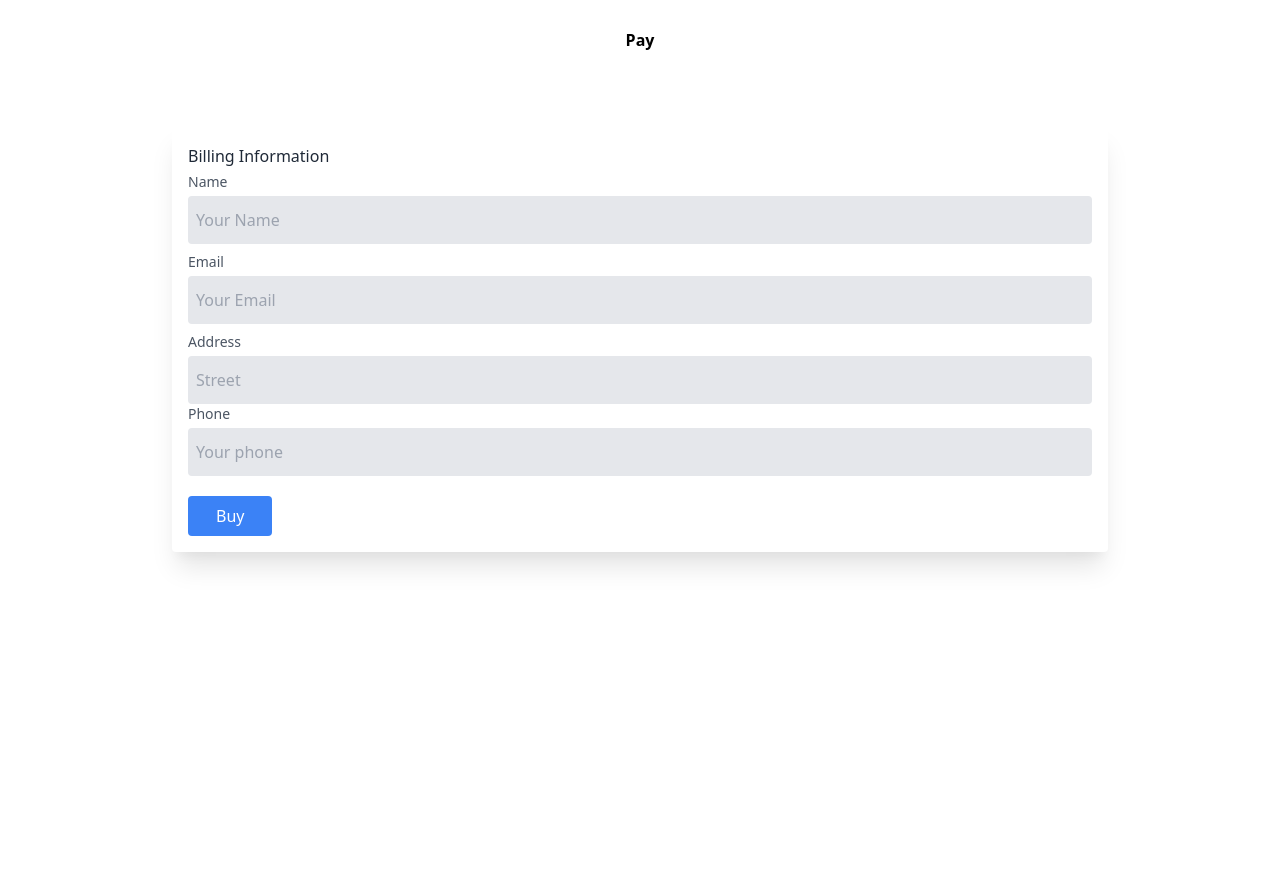
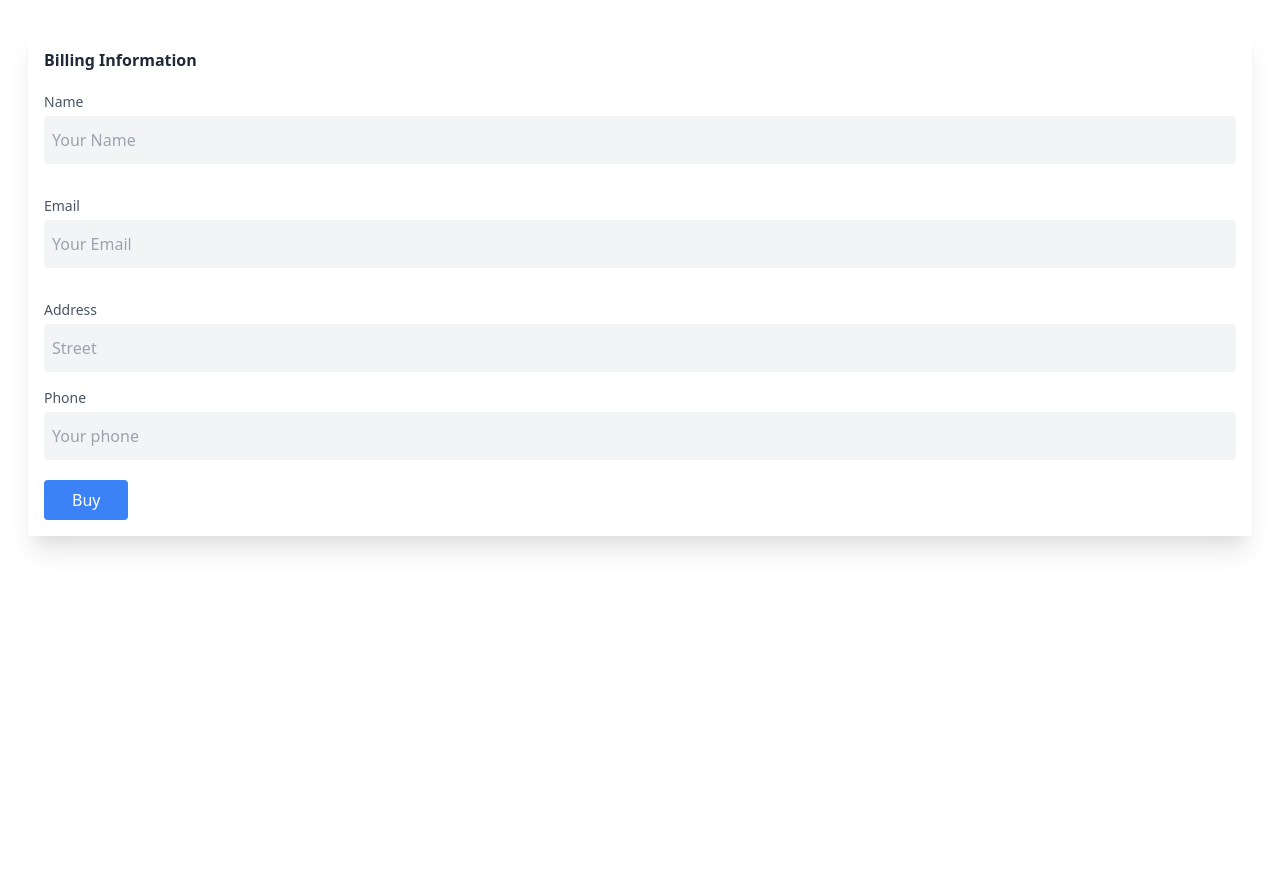
Before and after one commit to HuTao2k3/da1_nhom2, a PHP site: page /da1_nhom2/client/views/cart/checkout.php in a window 1280 px wide. After the commit the page ends 551 px from the top, so only its background shows below. Run offline with PHP 8.4, Linux system fonts and the light colour scheme; some libraries are stand-ins or nearby versions.

Commit message:
link cart

```diff
--- a/client/business/home.php
+++ b/client/business/home.php
@@ -10,7 +10,6 @@ function home($number){
 function favourite() {
     $id = $_GET['id'];
     $userId = $_SESSION['user']['id'];
-
     //kiểm tra sản phẩm đã được thêm vào yêu thích hay chưa
     $sql = "SELECT * FROM favorite WHERE `user_id`=$userId AND `product_id`=$id";
     $favourite = pdo_query($sql);
--- a/client/views/cart/checkout.php
+++ b/client/views/cart/checkout.php
@@ -1,21 +1,21 @@
-<h1 class="text-center font-bold text-[35px] py-7">Pay</h1>
-<div class="min-h-screen p-7 leading-loose mx-auto max-w-5xl">
-  <form method="post" action="<?= BASE_URL . 'pay-cart'?>" class="max-w-5xl m-4 p-4 bg-white rounded shadow-xl">
-    <p class="text-gray-800 font-medium">Billing Information</p>
-    <div class="">
+
+<div class="min-h-screen p-7 leading-loose mx-auto max-w-full">
+  <form method="post" action="<?= BASE_URL . 'pay-cart'?>" class="max-w-7xl p-4 mx-auto bg-white rounded shadow-xl">
+    <p class="text-gray-800 text-[20px] font-bold ">Billing Information</p>
+    <div class="py-4">
       <label class="block mb-1 text-sm text-gray-600" for="cus_name">Name</label>
-      <input class="w-full px-2 py-2 text-gray-700 bg-gray-200 rounded" id="cus_name" name="name" type="text" required placeholder="Your Name" aria-label="Name">
+      <input class="w-full px-2 py-2 border-gray-500 border-[1px] border-solid text-gray-700 bg-gray-100 rounded" id="cus_name" name="name" type="text" required placeholder="Your Name" aria-label="Name">
     </div>
-    <div class="mt-2">
+    <div class="py-4">
       <label class="block text-sm mb-1 text-gray-600" for="cus_email">Email</label>
-      <input class="w-full px-2 py-2 text-gray-700 bg-gray-200 rounded" id="cus_email" name="email" type="text" required placeholder="Your Email" aria-label="Email">
+      <input class="w-full px-2 py-2 border-gray-500 border-[1px] border-solid text-gray-700 bg-gray-100 rounded" id="cus_email" name="email" type="text" required placeholder="Your Email" aria-label="Email">
     </div>
-    <div class="mt-2">
+    <div class="py-4">
       <label class=" block text-sm mb-1 text-gray-600" for="cus_email">Address</label>
-      <input class="w-full px-2 py-2  text-gray-700 bg-gray-200 rounded" id="cus_email" name="address" type="text" required placeholder="Street" aria-label="Email">
+      <input class="w-full px-2 py-2 border-gray-500 border-[1px] border-solid  text-gray-700 bg-gray-100 rounded" id="cus_email" name="address" type="text" required placeholder="Street" aria-label="Email">
     </div>
       <label class="block text-sm mb-1 text-gray-600" for="cus_name">Phone</label>
-      <input class="w-full px-2 py-2 text-gray-700 bg-gray-200 rounded" id="cus_name" name="phone" type="number" required  placeholder="Your phone">
+      <input class="w-full px-2 py-2 border-gray-500 border-[1px] border-solid text-gray-700 bg-gray-100 rounded" id="cus_name" name="phone" type="number" required  placeholder="Your phone">
       <button type="submit" class="px-7 py-1 mt-5 text-white rounded bg-blue-500">Buy</button>
     </div>
   </form>
--- a/index.php
+++ b/index.php
@@ -279,5 +279,5 @@ switch ($url) {
         break;
 
     default:
-        echo "404 NOT FOUND";
+        echo '<h1 class="text-[50px]">404 NOT FOUND</h1>';
 }
--- a/public/admin-assets/css/base.css
+++ b/public/admin-assets/css/base.css
@@ -406,10 +406,6 @@ body {
 	color: var(--dark);
 }
 
-
-
-
-
 #content main .table-data {
 	display: flex;
 	flex-wrap: wrap;
```
Also changed, not shown: admin/views/orders/index.php (+6 -6 lines), client/business/taikhoan.php (+4 -6 lines), client/views/cart/cart.php (+9 -9 lines), client/views/home/index.php (+8 -7 lines), client/views/layouts/header.php (+10 -7 lines), client/views/product/detail.php (+7 -2 lines), client/views/product/favourite.php (+8 -4 lines), client/views/product/index.php (+6 -6 lines).
